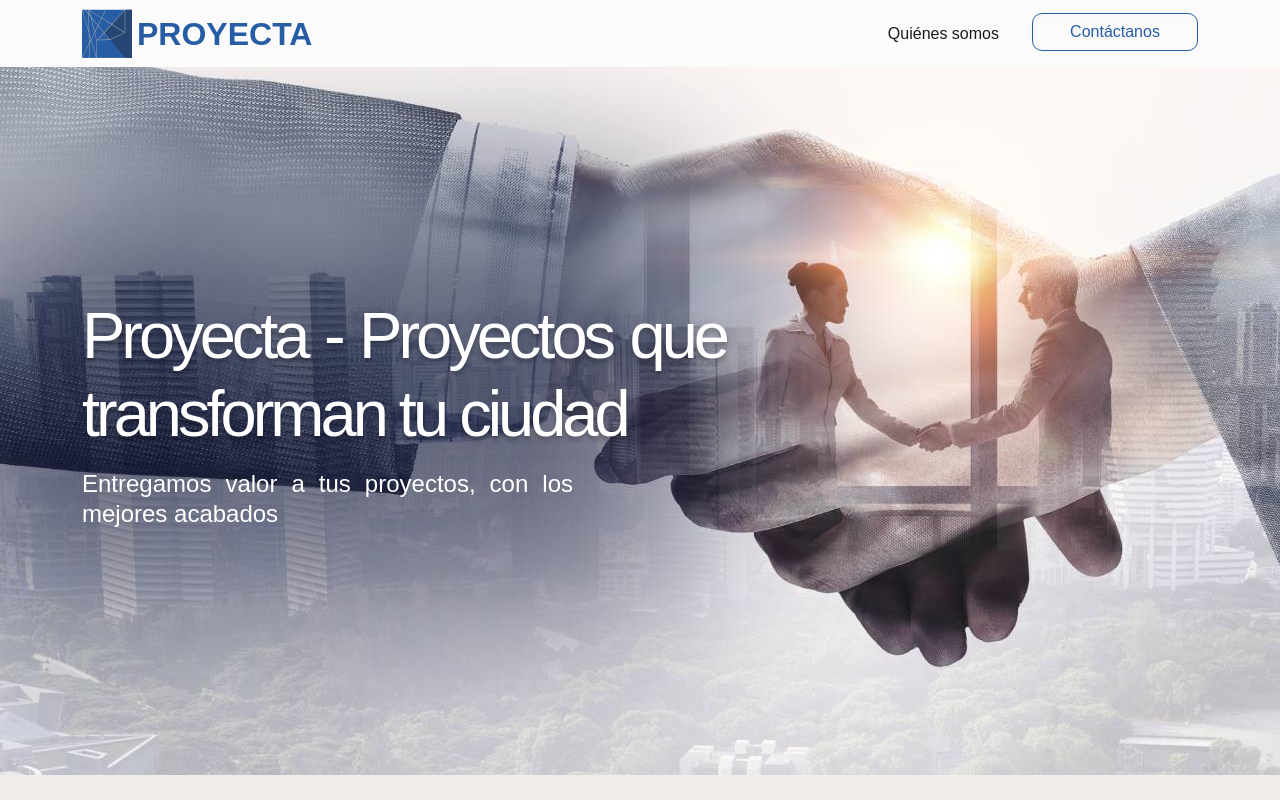
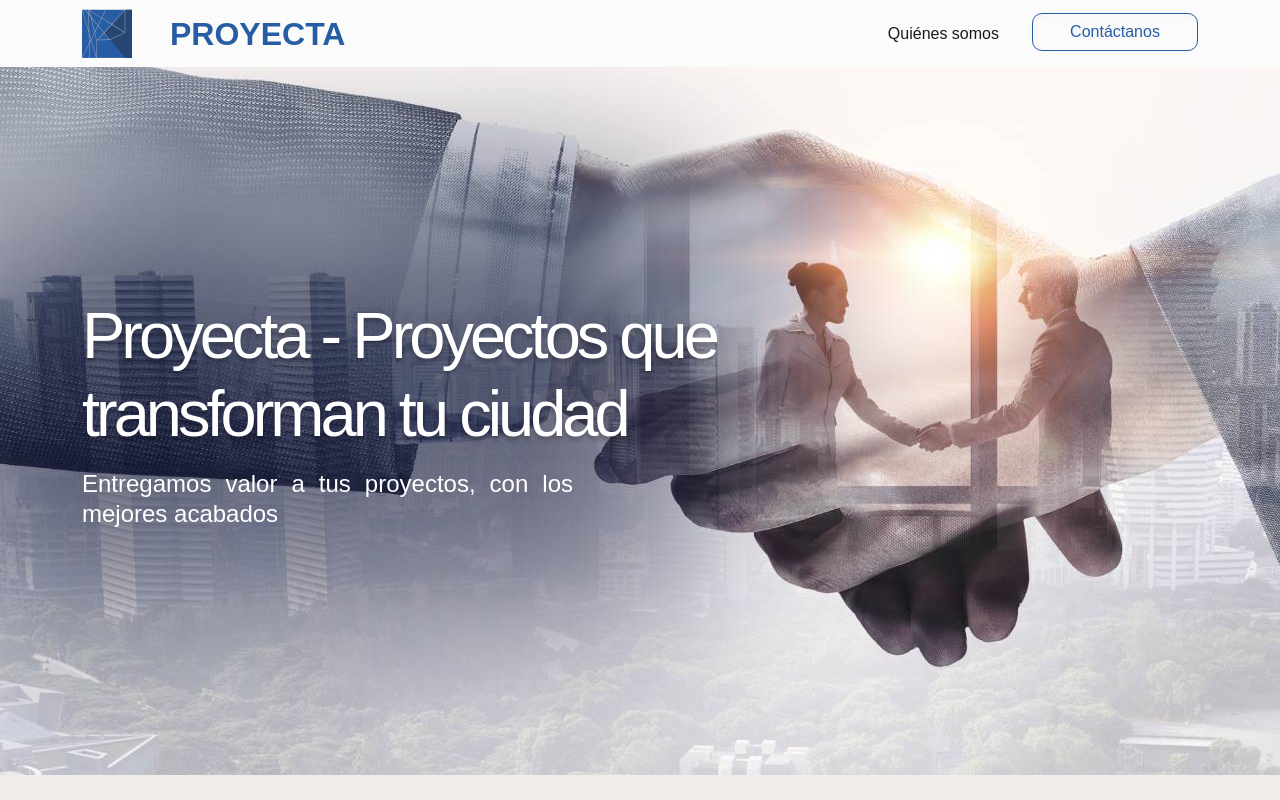
Before and after one commit to gparedescassinelli/Proyecta, a React (Vite) app: page / in a window 1280 px wide. Shown: the top 800 px of the page. Built offline with nearby package versions, Linux system fonts and the light colour scheme; a web font is replaced by a local one.

Commit message:
actualizacion de lunes 2

```diff
--- a/src/App.css
+++ b/src/App.css
@@ -59,19 +59,20 @@ img {
     padding: 10px 0;
   }
 }
-.navbar-titulo{
+.navbar-titulo {
   display: flex;
   justify-content: start;
   line-height: 0;
   width: auto;
 }
-.navbar-titulo a{
-margin-left: 5px !important;
-}
+/* .navbar-titulo a {
+  margin-left: 38px !important;
+} */
 .title {
   color: var(--color-primary);
   font-weight: 800 !important;
   font-size: 32px !important;
+  margin-left: 38px !important;
   /*   border: 1px solid green; */
   /*  margin-left: 38px !important; */
 }
@@ -83,7 +84,7 @@ margin-left: 5px !important;
     color: var(--color-primary);
     font-weight: 800 !important;
     font-size: 20px !important;
-   /*  margin-left: -140px !important; */
+    margin-left: 10.93px !important;
   }
 }
 
@@ -177,9 +178,9 @@ border-radius: 10px; */
 
 .hero-title {
   max-width: 644px;
-  font-weight: 500;
+  font-weight: 400;
   font-size: 65px;
-  text-align: justify;
+  text-align: left;
   letter-spacing: -4px;
   mix-blend-mode: normal;
   text-shadow: 0px 4px 4px rgba(0, 0, 0, 0.25);
```
Lines whose indentation alone changed are shown as unchanged.
